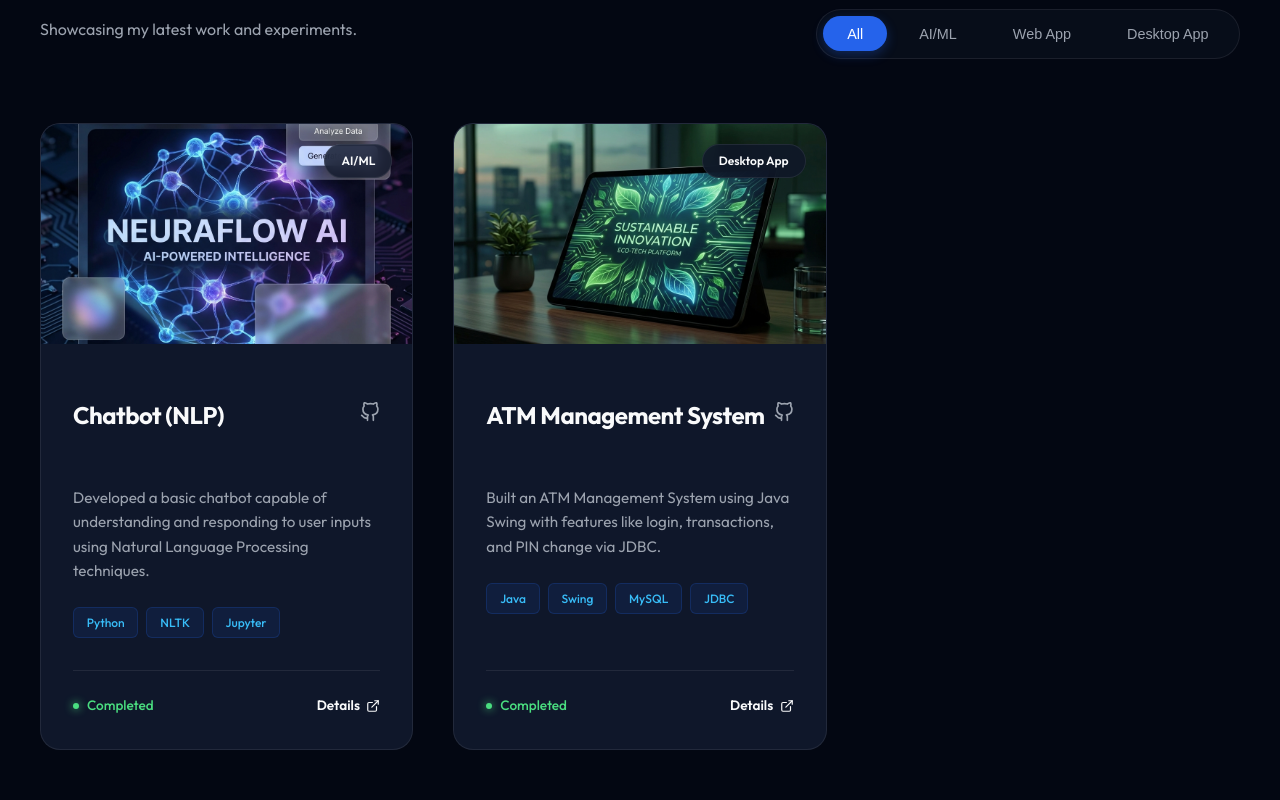
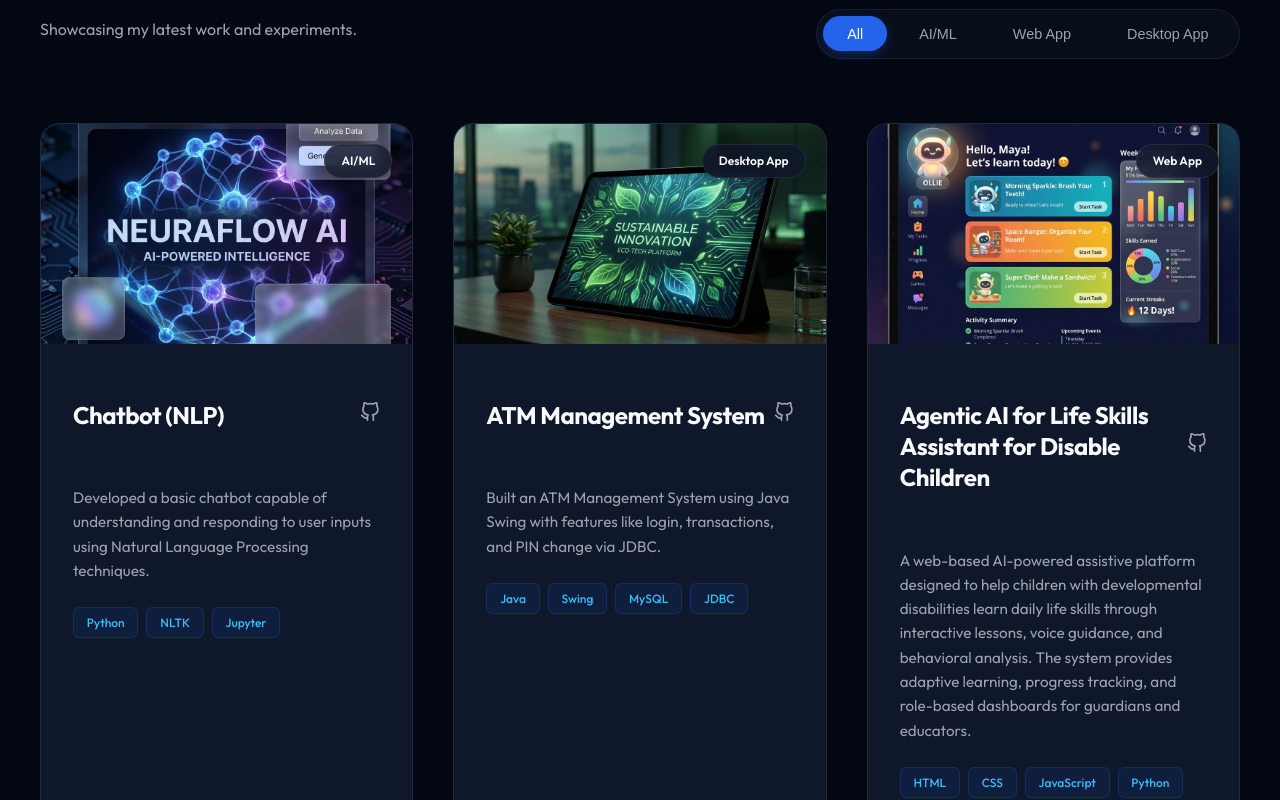
Before and after one commit to Abdul-Affan/portfolio, a React (Vite) app: page / in a window 1280 px wide. Shown: the part 1820-2620 px from the top of the page. Built offline with nearby package versions, Linux system fonts and the light colour scheme.

Commit message:
Add new project: Agentic AI Life Skills Assistant

```diff
--- a/src/App.jsx
+++ b/src/App.jsx
@@ -3,6 +3,7 @@ import emailjs from '@emailjs/browser';
 import profileImg from './assets/profile.jpeg';
 import project1Img from './assets/project1.png'; // Using as Chatbot thumb
 import project2Img from './assets/project2.png'; // Using as ATM thumb
+import project3Img from './assets/project3.png'; // Using as Agentic AI thumb
 
 const App = () => {
   const [scrolled, setScrolled] = useState(false);
@@ -57,6 +58,15 @@ const App = () => {
       img: project2Img,
       status: "Completed",
       github: "https://github.com/Abdul-Affan/"
+    },
+    {
+      title: "Agentic AI for Life Skills Assistant for Disable Children",
+      category: "Web App",
+      desc: "A web-based AI-powered assistive platform designed to help children with developmental disabilities learn daily life skills through interactive lessons, voice guidance, and behavioral analysis. The system provides adaptive learning, progress tracking, and role-based dashboards for guardians and educators.",
+      tech: ["HTML", "CSS", "JavaScript", "Python", "Flask", "MongoDB"],
+      img: project3Img,
+      status: "Completed",
+      github: "https://github.com/Abdul-Affan/your-repo"
     }
   ];
 
```
Also changed, not shown: src/assets/project3.png (added).
